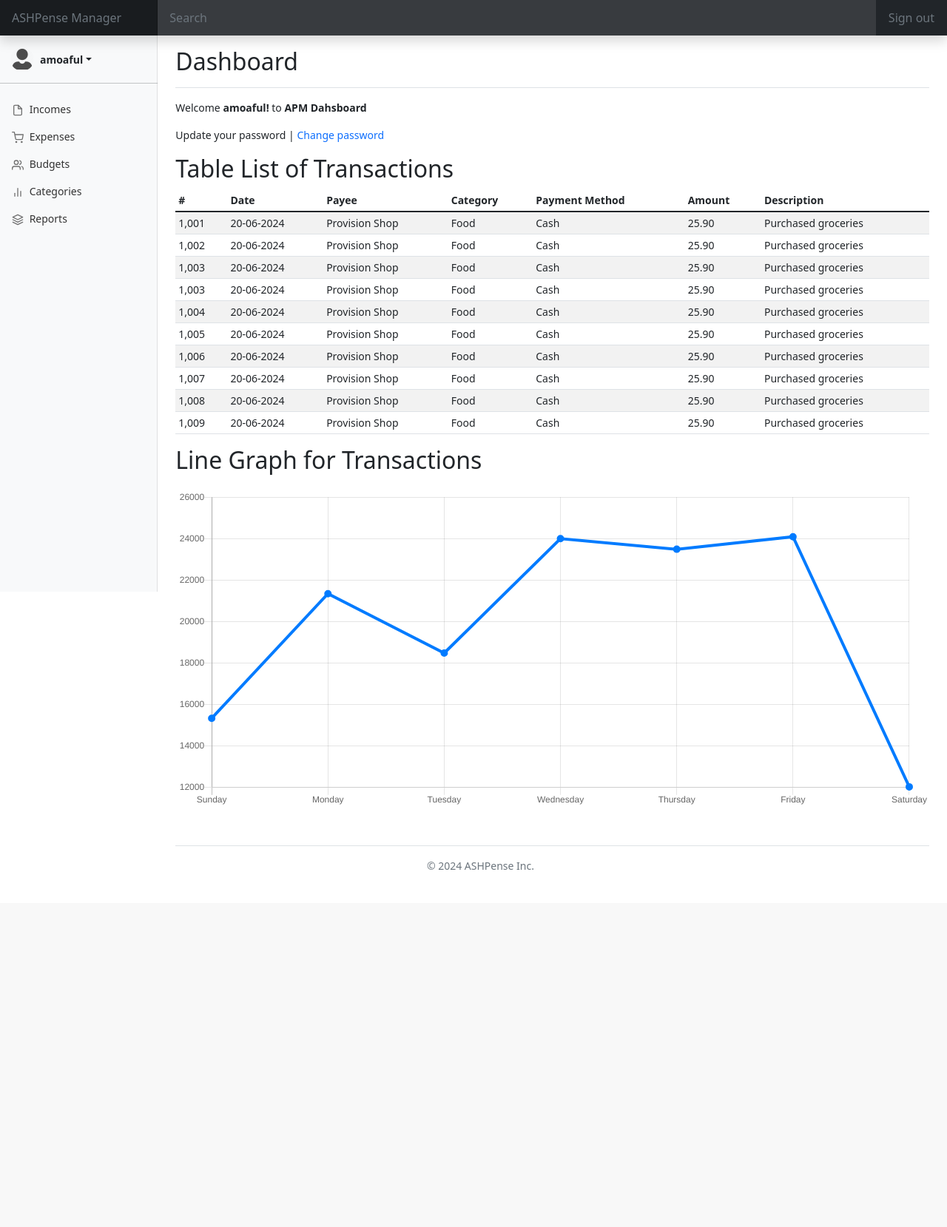
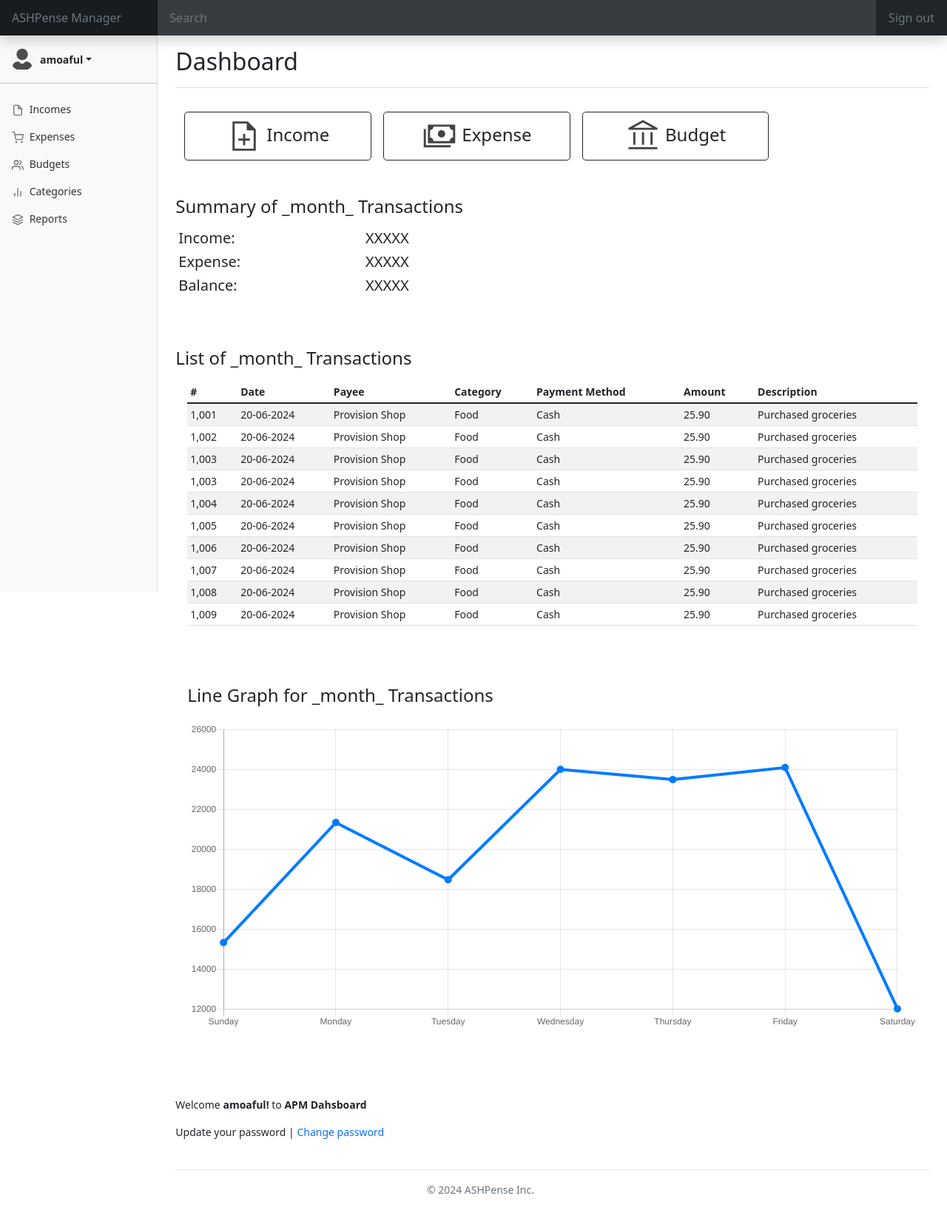
Before and after one commit to Ashdof/side_projects, a Django app: page /home/ in a window 1280 px wide. Shown: the whole page at 74% size. Before the commit the page ends 1176 px from the top, so only its background shows below. Run offline with Django 5.2, Linux system fonts and the light colour scheme; a user stored in the database is signed in; some libraries are stand-ins or nearby versions.

Commit message:
Improved dashboard home page

```diff
--- a/templates/base.html
+++ b/templates/base.html
@@ -38,6 +38,9 @@
 
         <!-- Custom Styles-->
         <link href="{% static 'css/dashboard/dashboard.css' %}" rel="stylesheet">
+
+        <!-- ICONS -->
+        <link rel="stylesheet" href="https://fonts.googleapis.com/css2?family=Material+Symbols+Sharp:opsz,wght,FILL,GRAD@48,400,0,200" />
     </head>
     <body>
         <header class="navbar navbar-dark sticky-top bg-dark flex-md-nowrap p-0 shadow">
@@ -110,7 +113,7 @@
                         </ul>
                     </div>
                 </nav>
-                <main class="col-md-9 ms-sm-auto col-lg-10 px-md-4">
+                <main class="col-md-9 ms-sm-auto col-lg-10 px-md-4 bg-gradient-light">
                     {% block content%}
                     {% endblock content %}
                 </main>
--- a/templates/home.html
+++ b/templates/home.html
@@ -1,4 +1,5 @@
 {% extends "base.html" %}
+{% load static %}
 
 {% block title %}ASHPense | Home {% endblock title %}
 
@@ -9,18 +10,68 @@
         <h1 class="h2">Dashboard</h1>
     </div>
 </section>
+
+<!-- NEW TRANSACTION BUTTONS -->
+<section class="pb-3">
+    <div class="container my-3 px-3 py-3">
+        <div class="row">
+            <div class="col col-md-3 col-lg-3 col-sm-3 border border-dark py-2 mx-2 rounded-3 text-center">
+                <a href="#" class="text-decoration-none text-dark h4">
+                    <img src="{% static 'icons/new_income.svg' %}" alt="new income icon">
+                    Income
+                </a>
+            </div>
+            <div class="col col-md-3 col-lg-3 col-sm-3 border border-dark mx-2 py-2 rounded-3 text-center">
+                <a href="#" class="text-decoration-none text-dark h4">
+                    <img src="{% static 'icons/new_expense.svg' %}" alt="new income icon">
+                    Expense
+                </a>
+            </div>
+            <div class="col col-md-3 col-lg-3 col-sm-3 border border-dark mx-2 py-2 rounded-3 text-center">
+                <a href="#" class="text-decoration-none text-dark h4">
+                    <img src="{% static 'icons/new_budget.svg' %}" alt="new income icon">
+                    Budget
+                </a>
+            </div>
+        </div>
+    </div>
+</section>
+
+<!-- SUMMARY SECTION WITH BUTTONS -->
 <section>
-    <p>
-        Welcome <b>{{ user.username }}!</b> to <strong>APM Dahsboard</strong>
-    </p>
-    <p>
-        Update your password |
-        <a href="{% url 'pass_change' %}" class="text-decoration-none">Change password</a>
-    </p>
+    <h4>Summary of _month_ Transactions<h4>
+    <div class="container my-3 px-3 pb-5">
+        <div class="row">
+            <div class="col col-lg-3 col-md-3 col-sm-3">
+                <div class="row h5">
+                    Income:
+                </div>
+                <div class="row h5">
+                    Expense:
+                </div>
+                <div class="row h5">
+                    Balance:
+                </div>
+            </div>
+            <div class="col col-lg-3 col-md-3 col-sm-3">
+                <div class="row h5">
+                    XXXXX
+                </div>
+                <div class="row h5">
+                    XXXXX
+                </div>
+                <div class="row h5">
+                    XXXXX
+                </div>
+            </div>
+        </div>
+    </div>
 </section>
-<!-- Tabular List of Records -->
+
+<!-- TABULAR LIST OF TRANSACTIONS -->
 <section>
-    <h2>Table List of Transactions</h2>
+    <h4>List of _month_ Transactions</h4>
+    <div class="container my-3 px-3 pb-5">
         <div class="table-responsive">
             <table class="table table-striped table-sm">
             <thead>
@@ -128,11 +179,25 @@
             </tbody>
             </table>
         </div>
-</section>
-<!-- Line Chart -->
-<section>
-    <h2>Line Graph for Transactions</h2>
-    <canvas class="my-4 w-100" id="myChart" width="900" height="380"></canvas>
+    </div>
 </section>
 
+<!-- SUMMARY SECTION LINE CHART -->
+<section>
+    <div class="container my-3 px-3 pb-5">
+        <h4>Line Graph for _month_ Transactions</h4>
+        <canvas class="my-4 w-100" id="myChart" width="900" height="380"></canvas>
+    </div>
+</section>
+
+<!-- TO BE REMOVED -->
+<section>
+    <p>
+        Welcome <b>{{ user.username }}!</b> to <strong>APM Dahsboard</strong>
+    </p>
+    <p>
+        Update your password |
+        <a href="{% url 'pass_change' %}" class="text-decoration-none">Change password</a>
+    </p>
+</section>
 {% endblock content %}
```
Also changed, not shown: db.sqlite3, static/icons/new_budget.svg (added), static/icons/new_expense.svg (added), static/icons/new_income.svg (added). Lines whose indentation alone changed are shown as unchanged.
